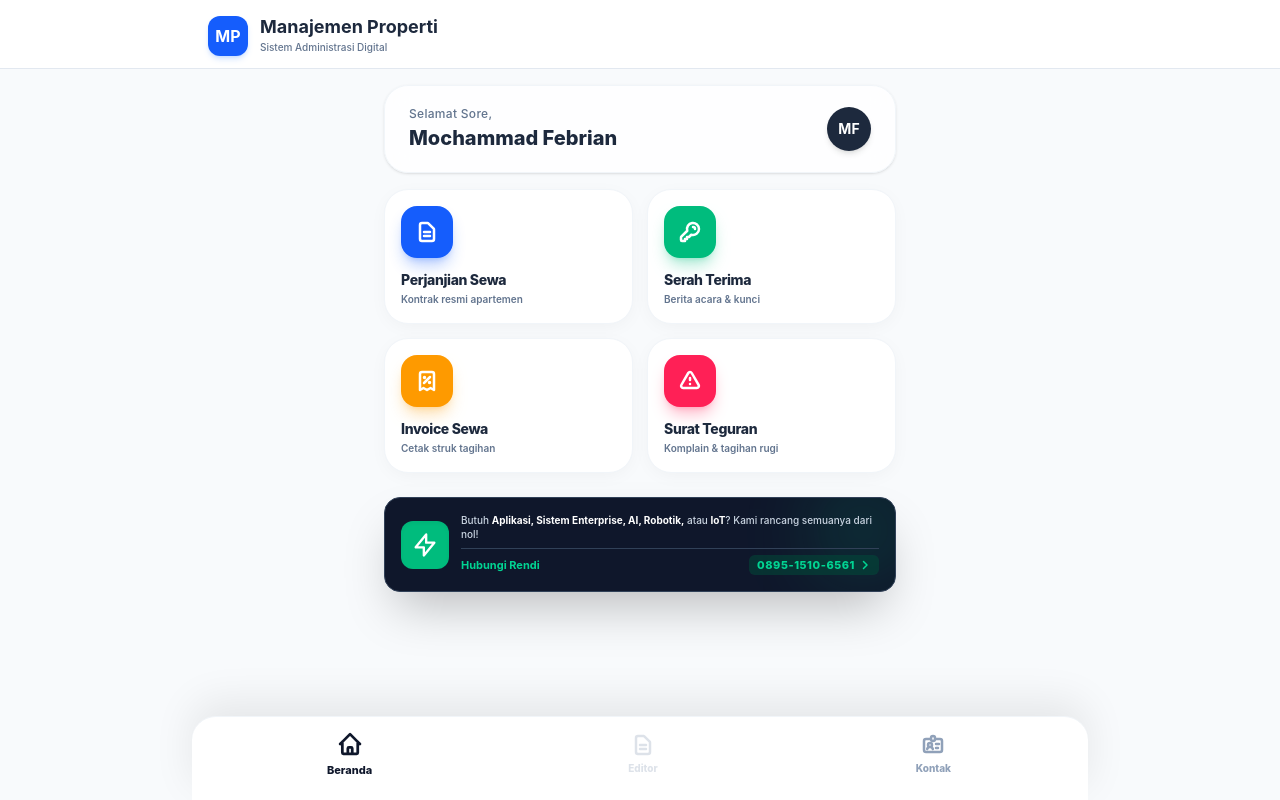
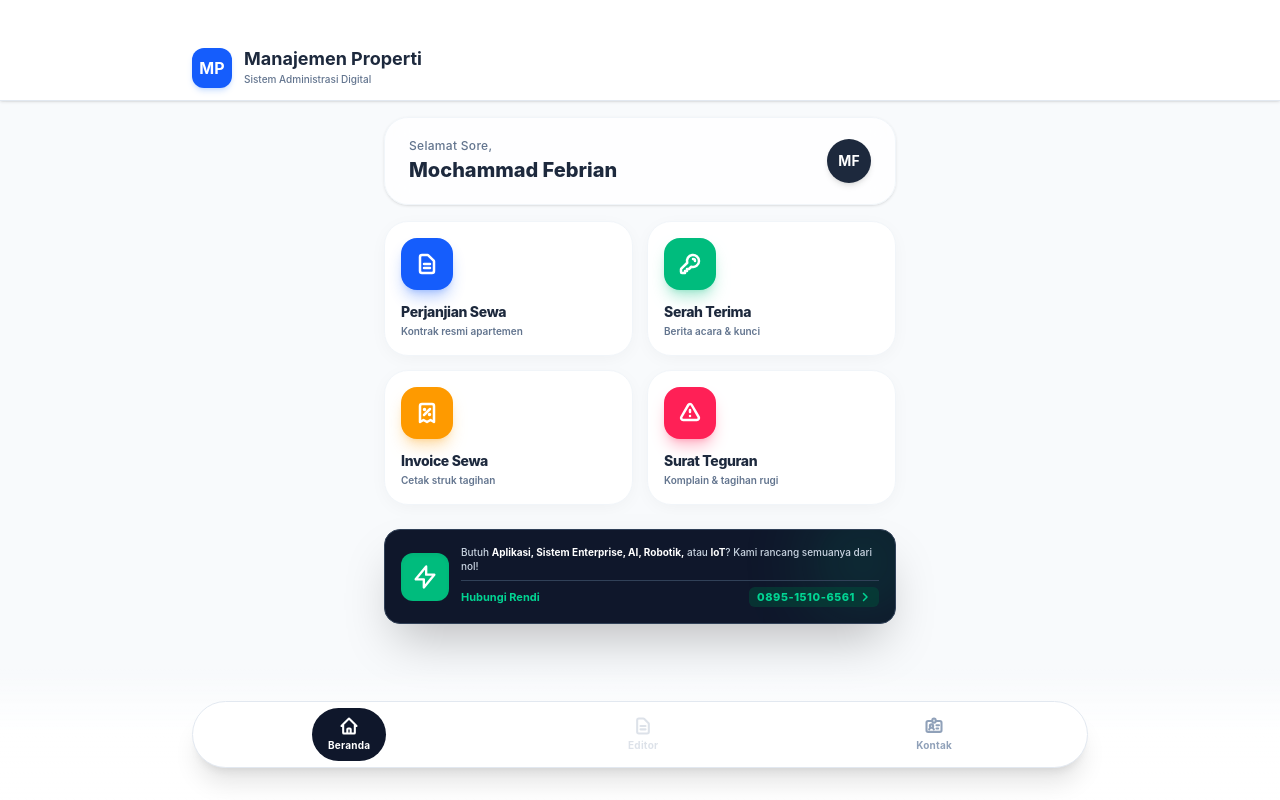
Before and after one commit to Rendirmdhnii/admsuncity, a React (Vite) app: page / in a window 1280 px wide. Built offline with nearby package versions, Linux system fonts and the light colour scheme.

Commit message:
refactor: apply Absolute Straitjacket Layout for iOS PWA native viewport

```diff
--- a/src/SuratPerjanjian.jsx
+++ b/src/SuratPerjanjian.jsx
@@ -1,5 +1,5 @@
 /**
- * SuratPerjanjian.jsx — Root orchestrator with Strict Flexbox Column Mobile Shell
+ * SuratPerjanjian.jsx — Root orchestrator with Absolute Straitjacket Layout
  */
 
 import { useApp, AppProvider } from './context/AppContext';
@@ -56,11 +56,12 @@ function AppShell() {
   const jenisOpt = JENIS_OPTIONS.find((o) => o.id === jenisSurat);
 
   return (
-    <div className="h-dvh w-screen bg-[#f8fafc] flex flex-col overflow-hidden font-sans select-none">
+    /* PEMBUNGKUS ABSOLUT: Mengunci ke 4 sudut layar fisik HP */
+    <div className="fixed inset-0 w-full bg-[#f8fafc] flex flex-col overflow-hidden font-sans select-none">
 
-      {/* BLOK 1: HEADER (TETAP DI ATAS) */}
-      <header className="flex-none bg-white/95 backdrop-blur-md border-b border-slate-200 z-20" style={{ paddingTop: 'max(1rem, env(safe-area-inset-top))' }}>
-        <div className="px-4 pb-3 max-w-4xl mx-auto w-full">
+      {/* 1. HEADER (DIPAKSA TURUN 48px AGAR AMAN DARI NOTCH/JAM iOS) */}
+      <header className="flex-none bg-white/95 backdrop-blur-md border-b border-slate-200 z-40 pt-12 pb-3 px-4 shadow-sm">
+        <div className="max-w-4xl mx-auto w-full">
           {currentView === 'beranda' && (
             <div className="flex items-center justify-between">
               <div className="flex items-center gap-3">
@@ -125,25 +126,25 @@ function AppShell() {
         </div>
       </header>
 
-      {/* BLOK 2: AREA SCROLL KONTEN (MENGISI RUANG KOSONG) */}
-      <main className="flex-1 overflow-y-auto overflow-x-hidden p-4 relative z-10">
-        <div className="pb-8 max-w-4xl mx-auto">
+      {/* 2. AREA SCROLL KONTEN TENGAH */}
+      <main className="flex-1 overflow-y-auto w-full relative z-10 px-4 pt-4 pb-48">
+        <div className="max-w-4xl mx-auto">
           {currentView === 'beranda' && <Beranda />}
           {currentView === 'editor_surat' && jenisSurat && <Editor />}
           {currentView === 'buku_kontak' && <Kontak />}
         </div>
       </main>
 
-      {/* BLOK 3: WADAH BAWAH TERPADU (TOMBOL CETAK + NAVIGASI BAWAH) */}
-      <footer className="flex-none bg-white rounded-t-3xl shadow-[0_-15px_40px_rgba(0,0,0,0.08)] z-30 border-t border-slate-100 max-w-4xl w-full mx-auto" style={{ paddingBottom: 'max(0.5rem, env(safe-area-inset-bottom))' }}>
+      {/* 3. DOCK BAWAH ABSOLUT (GOJEK STYLE) */}
+      <div className="absolute bottom-0 left-0 w-full z-50 bg-gradient-to-t from-white via-white/95 to-transparent pt-8 pb-8 px-5 flex flex-col gap-3 pointer-events-none">
+        <div className="max-w-4xl mx-auto w-full flex flex-col gap-3">
 
-        {/* Render Tombol Aksi HANYA jika sedang di halaman Editor */}
+          {/* Tombol Cetak (Hanya muncul di view Editor) */}
           {currentView === 'editor_surat' && (
-          <div className="px-5 pt-4 pb-2">
             <button
               onClick={handleUnduhPDF}
               disabled={isExporting}
-              className="w-full bg-slate-900 text-white font-extrabold text-sm px-6 py-4 rounded-2xl shadow-xl active:scale-95 transition-transform flex justify-center items-center gap-2 cursor-pointer disabled:opacity-80 disabled:scale-100"
+              className="w-full bg-slate-900 text-white font-extrabold text-sm px-6 py-4 rounded-2xl shadow-[0_8px_30px_rgb(0,0,0,0.12)] active:scale-95 transition-transform flex justify-center items-center gap-2 pointer-events-auto cursor-pointer disabled:opacity-80 disabled:scale-100"
             >
               {isExporting ? (
                 <>
@@ -160,37 +161,37 @@ function AppShell() {
                 </>
               )}
             </button>
-          </div>
           )}
 
-        {/* Navigasi Bawah (Beranda, Editor, Kontak) */}
-        <nav className="flex justify-around items-center px-2 py-2">
+          {/* Floating Pill Navigation */}
+          <nav className="w-full bg-white border border-slate-200 shadow-xl rounded-full flex justify-around items-center p-1.5 pointer-events-auto">
             <button
               onClick={() => setCurrentView('beranda')}
-            className={`flex flex-col items-center p-2 rounded-2xl transition-all cursor-pointer ${currentView === 'beranda' ? 'text-slate-900 scale-110' : 'text-slate-400'}`}
+              className={`flex flex-col items-center py-2 px-4 rounded-full transition-all cursor-pointer ${currentView === 'beranda' ? 'bg-slate-900 text-white' : 'text-slate-400 hover:text-slate-900'}`}
             >
-            <svg className="w-6 h-6 mb-1" fill="none" stroke="currentColor" viewBox="0 0 24 24"><path strokeLinecap="round" strokeLinejoin="round" strokeWidth="2.5" d="M3 12l2-2m0 0l7-7 7 7M5 10v10a1 1 0 001 1h3m10-11l2 2m-2-2v10a1 1 0 01-1 1h-3m-6 0a1 1 0 001-1v-4a1 1 0 011-1h2a1 1 0 011 1v4a1 1 0 001 1m-6 0h6"></path></svg>
-            <span className="text-[10px] font-extrabold">Beranda</span>
+              <svg className="w-5 h-5 mb-0.5" fill="none" stroke="currentColor" viewBox="0 0 24 24"><path strokeLinecap="round" strokeLinejoin="round" strokeWidth="2.5" d="M3 12l2-2m0 0l7-7 7 7M5 10v10a1 1 0 001 1h3m10-11l2 2m-2-2v10a1 1 0 01-1 1h-3m-6 0a1 1 0 001-1v-4a1 1 0 011-1h2a1 1 0 011 1v4a1 1 0 001 1m-6 0h6"></path></svg>
+              <span className="text-[10px] font-bold tracking-wide">Beranda</span>
             </button>
 
             <button
               onClick={() => { if (jenisSurat) setCurrentView('editor_surat'); }}
               disabled={!jenisSurat}
-            className={`flex flex-col items-center p-2 rounded-2xl transition-all ${!jenisSurat ? 'opacity-30 cursor-not-allowed text-slate-400' : 'cursor-pointer'} ${currentView === 'editor_surat' ? 'text-slate-900 scale-110' : 'text-slate-400'}`}
+              className={`flex flex-col items-center py-2 px-4 rounded-full transition-all ${!jenisSurat ? 'opacity-30 cursor-not-allowed text-slate-400' : 'cursor-pointer'} ${currentView === 'editor_surat' ? 'bg-slate-900 text-white' : 'text-slate-400 hover:text-slate-900'}`}
             >
-            <svg className="w-6 h-6 mb-1" fill="none" stroke="currentColor" viewBox="0 0 24 24"><path strokeLinecap="round" strokeLinejoin="round" strokeWidth="2.5" d="M9 12h6m-6 4h6m2 5H7a2 2 0 01-2-2V5a2 2 0 012-2h5.586a1 1 0 01.707.293l5.414 5.414a1 1 0 01.293.707V19a2 2 0 01-2 2z"></path></svg>
-            <span className="text-[10px] font-extrabold">Editor</span>
+              <svg className="w-5 h-5 mb-0.5" fill="none" stroke="currentColor" viewBox="0 0 24 24"><path strokeLinecap="round" strokeLinejoin="round" strokeWidth="2.5" d="M9 12h6m-6 4h6m2 5H7a2 2 0 01-2-2V5a2 2 0 012-2h5.586a1 1 0 01.707.293l5.414 5.414a1 1 0 01.293.707V19a2 2 0 01-2 2z"></path></svg>
+              <span className="text-[10px] font-bold tracking-wide">Editor</span>
             </button>
 
             <button
               onClick={() => setCurrentView('buku_kontak')}
-            className={`flex flex-col items-center p-2 rounded-2xl transition-all cursor-pointer ${currentView === 'buku_kontak' ? 'text-slate-900 scale-110' : 'text-slate-400'}`}
+              className={`flex flex-col items-center py-2 px-4 rounded-full transition-all cursor-pointer ${currentView === 'buku_kontak' ? 'bg-slate-900 text-white' : 'text-slate-400 hover:text-slate-900'}`}
             >
-            <svg className="w-6 h-6 mb-1" fill="none" stroke="currentColor" viewBox="0 0 24 24"><path strokeLinecap="round" strokeLinejoin="round" strokeWidth="2.5" d="M10 6H5a2 2 0 00-2 2v9a2 2 0 002 2h14a2 2 0 002-2V8a2 2 0 00-2-2h-5m-4 0V5a2 2 0 114 0v1m-4 0a2 2 0 104 0m-5 8a2 2 0 100-4 2 2 0 000 4zm0 0c1.306 0 2.417.835 2.83 2M9 14a3.001 3.001 0 00-2.83 2M15 11h3m-3 4h2"></path></svg>
-            <span className="text-[10px] font-extrabold">Kontak</span>
+              <svg className="w-5 h-5 mb-0.5" fill="none" stroke="currentColor" viewBox="0 0 24 24"><path strokeLinecap="round" strokeLinejoin="round" strokeWidth="2.5" d="M10 6H5a2 2 0 00-2 2v9a2 2 0 002 2h14a2 2 0 002-2V8a2 2 0 00-2-2h-5m-4 0V5a2 2 0 114 0v1m-4 0a2 2 0 104 0m-5 8a2 2 0 100-4 2 2 0 000 4zm0 0c1.306 0 2.417.835 2.83 2M9 14a3.001 3.001 0 00-2.83 2M15 11h3m-3 4h2"></path></svg>
+              <span className="text-[10px] font-bold tracking-wide">Kontak</span>
             </button>
           </nav>
-      </footer>
+        </div>
+      </div>
 
       {/* Success Modal */}
       {showModalSukses && (
```
Lines whose indentation alone changed are shown as unchanged.
